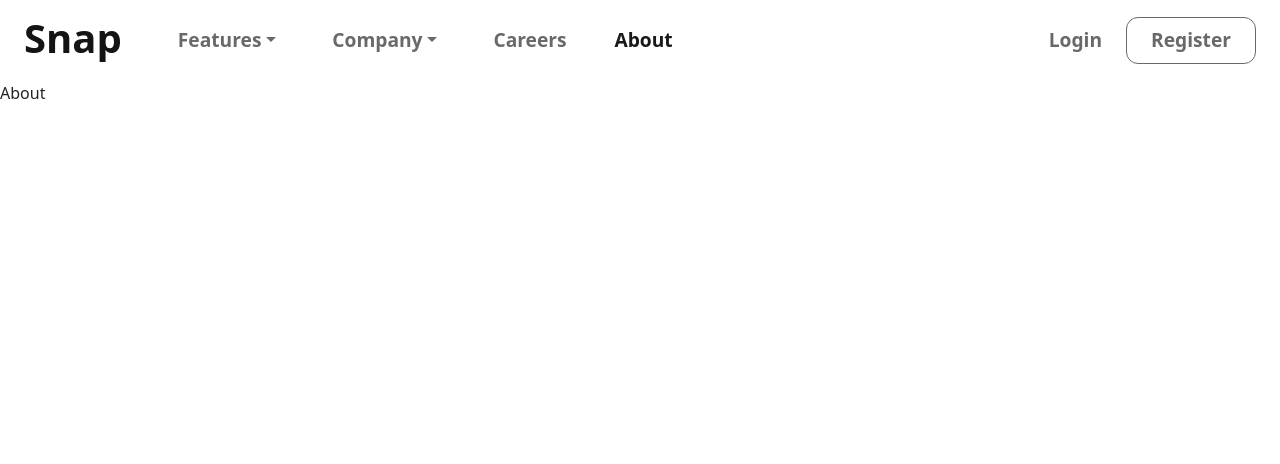
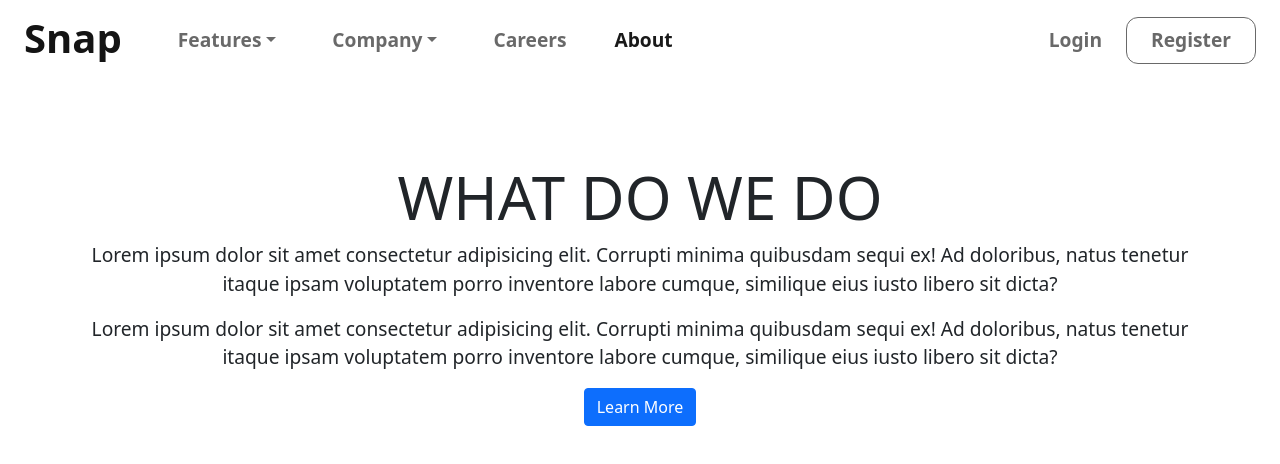
Before and after one commit to Qreamville/Snap-application, a React (Create React App) app: page /about in a window 1280 px wide. Shown: the top 464 px of the page. Built offline with nearby package versions, Linux system fonts and the light colour scheme.

Commit message:
Finish project

```diff
--- /dev/null
+++ b/src/container/about/About.css
@@ -0,0 +1,25 @@
+.about{
+  display: flex;
+  justify-content: center;
+  align-items: center;
+  flex-direction: column;
+  padding: 5rem 0;
+}
+
+.about h1{
+  font-size: 3.75rem;
+}
+
+.about p{
+  font-size: 1.2rem;
+}
+
+.btn {
+  font-size: 1.2rem;
+}
+
+@media screen and (max-width:767px) {
+  .about h1{
+    font-size: 3rem;
+  }
+}
--- /dev/null
+++ b/src/container/about/About.jsx
@@ -0,0 +1,28 @@
+import React from 'react'
+import { Container } from 'react-bootstrap'
+import './About.css'
+
+const About = () => {
+  return (
+    <section >
+      <Container className='about text-center'>
+        <h1>WHAT DO WE DO</h1>
+        <div><p>
+          Lorem ipsum dolor sit amet consectetur adipisicing elit. Corrupti minima quibusdam sequi ex! Ad doloribus, natus tenetur itaque ipsam voluptatem porro inventore labore cumque, similique eius iusto libero sit dicta?
+        </p>
+        </div>
+        <div><p>
+          Lorem ipsum dolor sit amet consectetur adipisicing elit. Corrupti minima quibusdam sequi ex! Ad doloribus, natus tenetur itaque ipsam voluptatem porro inventore labore cumque, similique eius iusto libero sit dicta?
+        </p>
+        </div>
+        <div>
+          <button className='btn btn-primary'>
+            Learn More
+          </button>
+        </div>
+      </Container>
+    </section>
+  )
+}
+
+export default About
--- a/src/container/index.js
+++ b/src/container/index.js
@@ -1,2 +1,3 @@
 export { default as Header } from "./header/Header";
 export { default as CareerHeader } from "./career-header/CareerHeader";
+export { default as AboutBody } from "./about/About";
--- a/src/pages/About.jsx
+++ b/src/pages/About.jsx
@@ -1,8 +1,9 @@
 import React from 'react'
+import { AboutBody } from '../container'
 
 const About = () => {
   return (
-    <div>About</div>
+    <div><AboutBody /></div>
   )
 }
 
```
